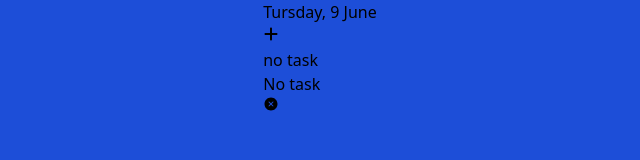
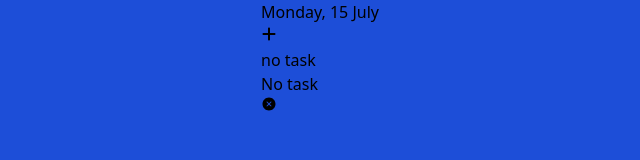
Before and after one commit to ursarah/todo-list, a React (Vite) app: page / in a window 1280 px wide. Shown: the top 160 px of the page, without its empty margins (320-960 px from the left). Built offline with nearby package versions, Linux system fonts and the light colour scheme.

Commit message:
fix: formatando as datas no navbar para ser o dia atual

```diff
--- a/src/components/Navbar.jsx
+++ b/src/components/Navbar.jsx
@@ -5,6 +5,8 @@ import NewTask from "./NewTask"
 import { Context } from "../context/Context";
 
 const Navbar = () => {
+    let month = ["January", "February", "March", "April", "May", "June", "July", "August", "September", "October", "November", "December"]
+    let week = ["Monday", "Tuesday", "Wednesday", "Thursday", "Friday", "Saturday", "Sunday"]
     const { tasks, openModal, setOpenModal } = useContext(Context)
 
 
@@ -12,7 +14,7 @@ const Navbar = () => {
     return (
         < >
             <div className="flex items-center gap-x-24">
-                <h2 className="text-2xl font-bold text-blue-300">Tursday, 9 June</h2>
+                <h2 className="text-2xl font-bold text-blue-300">{week[new Date().getDay() - 1]}, {new Date().getDate()} {month[new Date().getMonth()]}</h2>
                 {/* Add task */}
                 <button className="bg-blue-300 rounded-full shadow-xl p-4 hover:shadow-none hover:bg-blue-200" onClick={() => setOpenModal(true)}><FaPlus /></button>
             </div>
```
